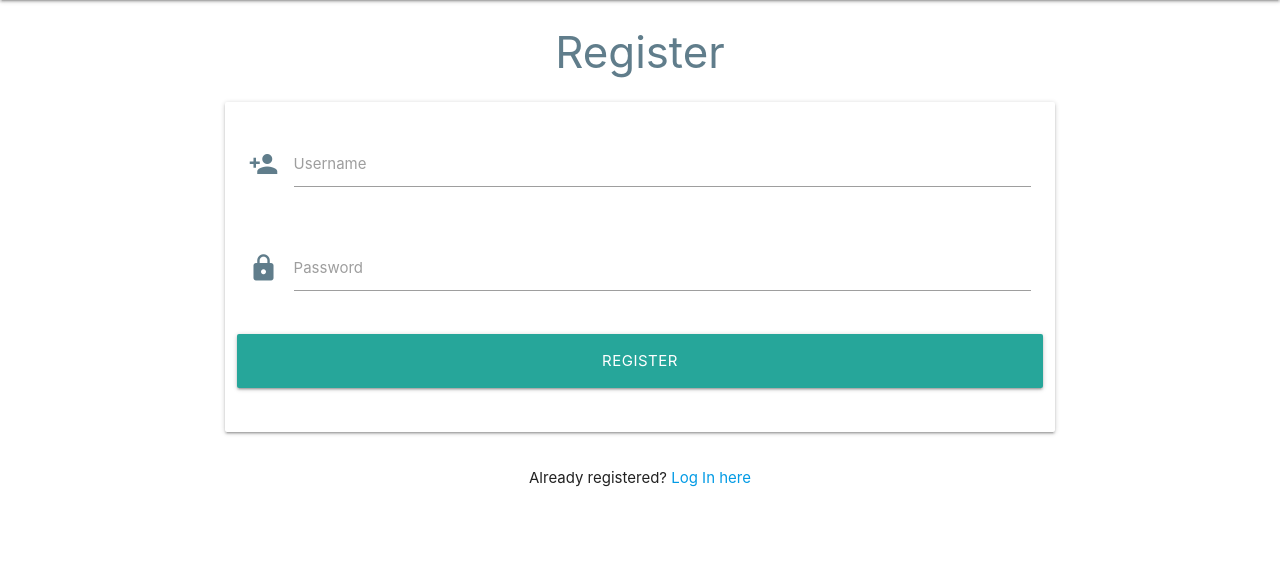
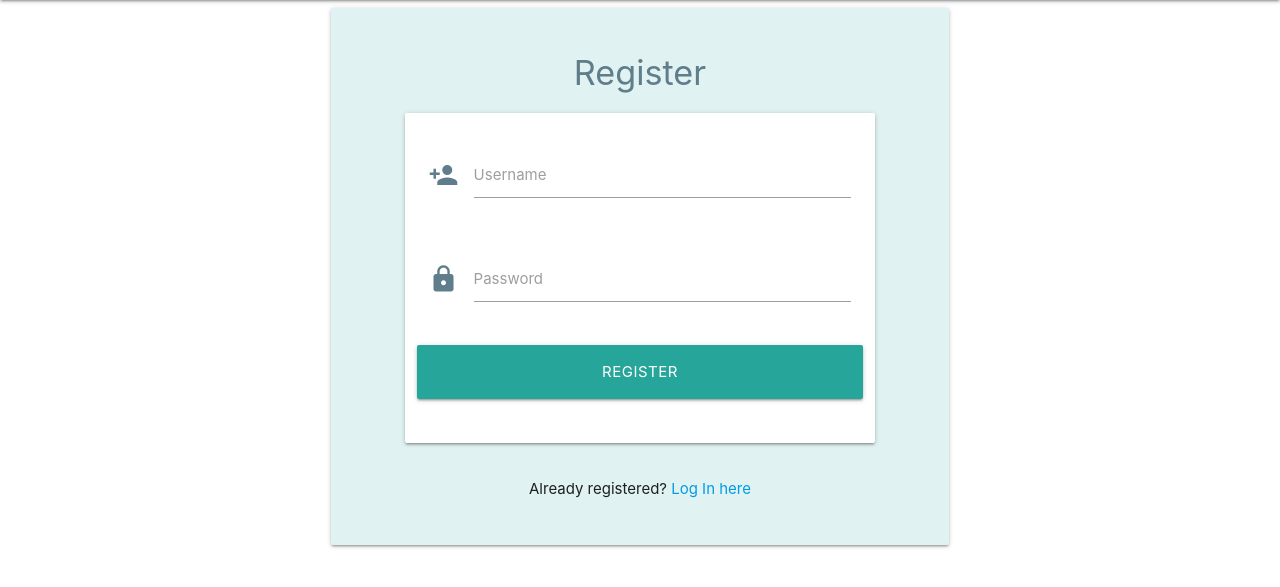
Before and after one commit to Code-Institute-Submissions/ms-project-3-v2, a Flask app: page /register in a window 1280 px wide. Shown: the part 64-651 px from the top of the page. Run offline with Flask 2, Linux system fonts and the light colour scheme; some libraries are stand-ins or nearby versions.

Commit message:
Final code review for register.html

```diff
--- a/templates/register.html
+++ b/templates/register.html
@@ -1,18 +1,19 @@
 {% extends "base.html" %}
 {% block content %}
 
-<h3 class="center-align blue-grey-text">Register</h3>
-
 <div class="row">
-
-  <form class="col s12 m8 offset-m2" method="POST" action="{{ url_for('register') }}">
+    <div class="col s10 offset-s1 m6 offset-m3">
+        <div class="card-panel teal lighten-5">
+            <h4 class="center-align blue-grey-text">Register</h4>
+            <div class="row">
+                <form class="col s12 m10 offset-m1" method="POST" action="{{ url_for('register') }}">
                     <div class="card-panel">
                         <!-- username -->
                         <div class="row">
                             <div class="input-field col s12">
                                 <i class="material-icons prefix blue-grey-text">person_add</i>
-          <input id="username" name="username" type="text" class="validate" minlength="5"
-            maxlength="15" pattern="^[a-zA-Z0-9]{5,15}$" required>
+                                <input id="username" name="username" type="text" class="validate"
+                                    minlength="5" maxlength="15" pattern="^[a-zA-Z0-9]{5,15}$" required>
                                 <label for="username">Username</label>
                             </div>
                         </div>
@@ -20,14 +21,15 @@
                         <div class="row">
                             <div class="input-field col s12">
                                 <i class="material-icons prefix blue-grey-text">lock</i>
-          <input id="password" type="password" name="password" class="validate" minlength="5"
-            maxlength="15" pattern="^[a-zA-Z0-9]{5,15}$" required>
+                                <input id="password" type="password" name="password" class="validate"
+                                    minlength="5" maxlength="15" pattern="^[a-zA-Z0-9]{5,15}$" required>
                                 <label for="password">Password</label>
                             </div>
                         </div>
                         <!-- register -->
                         <div class="row">
-        <button type="submit" class="col s12 btn-large waves-effect waves-light">Register</button>
+                            <button type="submit" class="col s12 btn-large waves-effect waves-light">Register
+                            </button>
                         </div>
                     </div>
                 </form>
@@ -37,5 +39,8 @@
                     <p>Already registered? <a href="{{ ('login') }}"> Log In here</a></p>
                 </div>
             </div>
+        </div>
+    </div>
+</div>
 
 {% endblock %}
```
Lines whose indentation alone changed are shown as unchanged.
